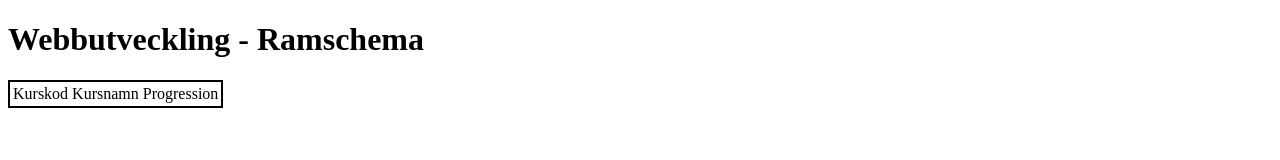
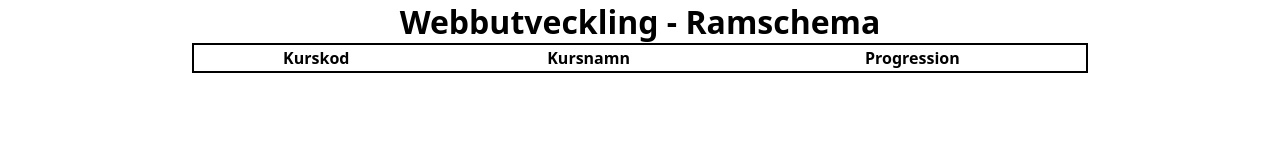
Before and after one commit to HarisSabanovic/Ecmascript-Moment2, a website built with Parcel: page src/index.html in a window 1280 px wide. Built offline with nearby package versions, Linux system fonts and the light colour scheme.

Commit message:
stylar tabellen

```diff
--- a/src/style.css
+++ b/src/style.css
@@ -1,3 +1,22 @@
+* {
+    margin: 0;
+    padding: 0;
+    box-sizing: border-box;
+    font-family: system-ui, -apple-system, BlinkMacSystemFont, 'Segoe UI', Roboto, Oxygen, Ubuntu, Cantarell, 'Open Sans', 'Helvetica Neue', sans-serif;
+}
+
+
+#container {
+    width: 70%;
+    margin-inline: auto;
+    text-align: center;
+}
+
 table{
     border: 2px solid black;
+    width: 100%;
 }
+
+thead {
+    font-weight: bold;
+}
```
